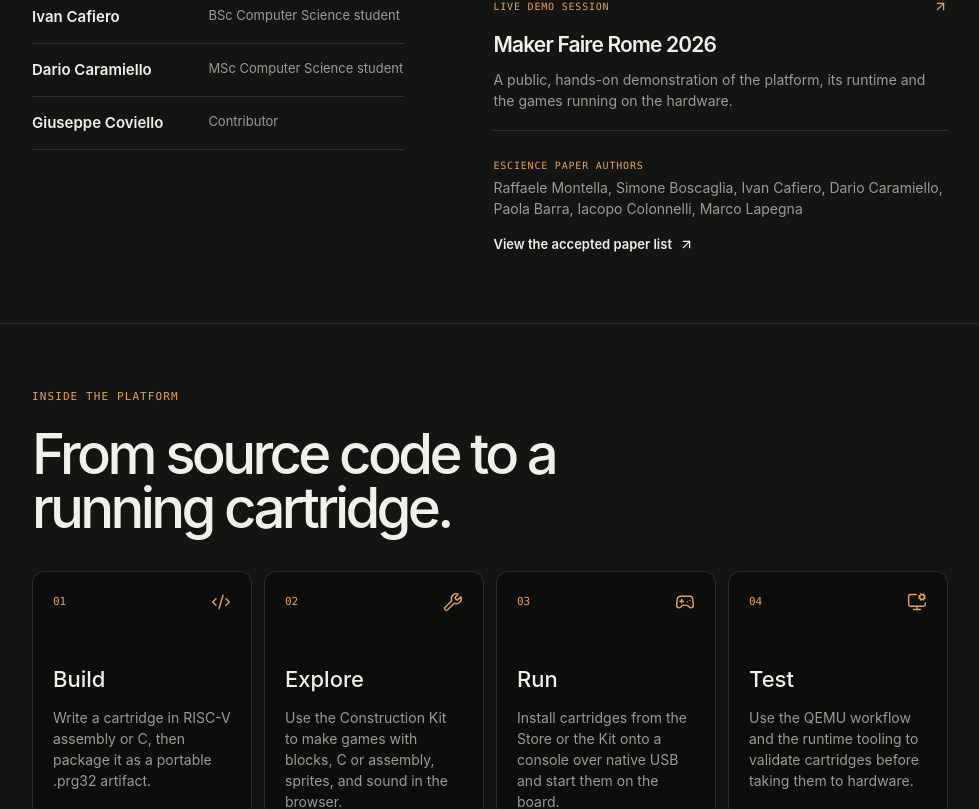
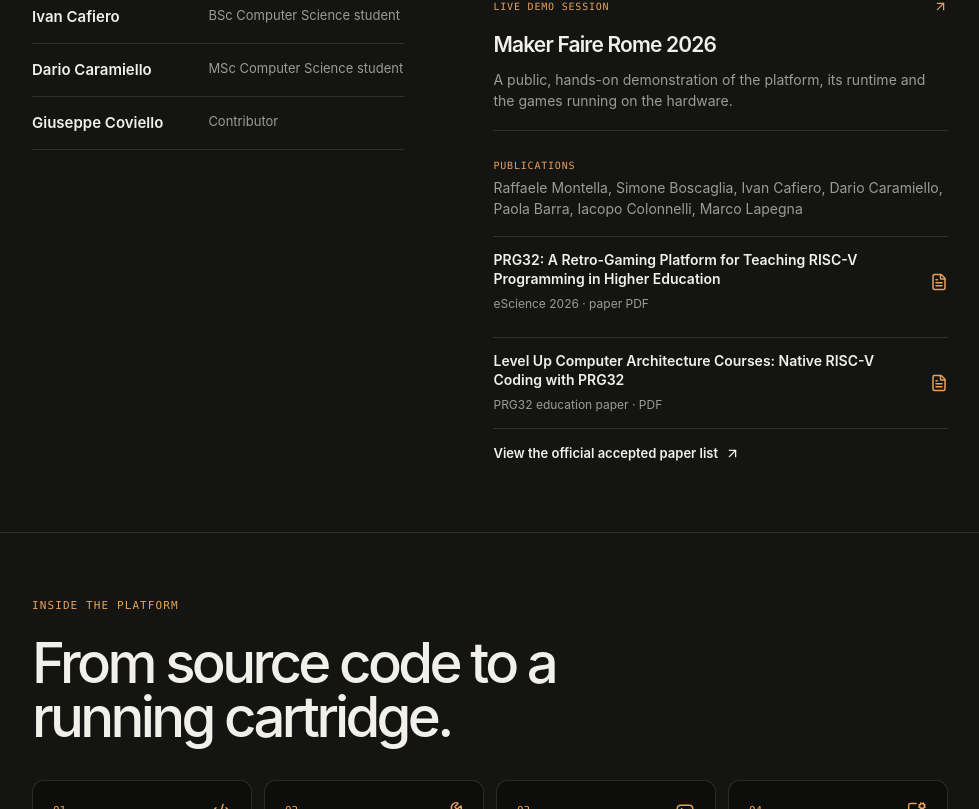
Before and after one commit to dreamwhite/dreamwhite.github.io, a Next.js app: page /projects/prg32 in a window 1280 px wide. Shown: the part 2591-3400 px from the top of the page, without its empty margins (32-1011 px from the left). Built offline with nearby package versions, Linux system fonts and the light colour scheme.

Commit message:
feat(prg32): publish research papers

```diff
--- a/src/components/prg32-project-page.tsx
+++ b/src/components/prg32-project-page.tsx
@@ -1,6 +1,6 @@
 import Image from 'next/image';
 import Link from 'next/link';
-import { ArrowLeft, ArrowUpRight, Code2, Gamepad2, MonitorCog, Store, Wrench } from 'lucide-react';
+import { ArrowLeft, ArrowUpRight, Code2, FileText, Gamepad2, MonitorCog, Store, Wrench } from 'lucide-react';
 import type { Project } from '../content/projects';
 import { prg32Media } from '../content/project-media';
 import { ProjectCaseStudyLayout } from '../components/project-case-study-layout';
@@ -144,7 +144,21 @@ export function Prg32ProjectPage({ project }: { project: Project }) {
                   <p>{appearance.text}</p>
                 </div>
               ))}
-              <div className="prg32-publication"><span>eScience paper authors</span><p>{publicationAuthors}</p><Link className="text-link" href="https://www.escience-conference.org/2026/papers" target="_blank" rel="noreferrer">View the accepted paper list <ArrowUpRight size={15} /></Link></div>
+              <div className="prg32-publication">
+                <span>Publications</span>
+                <p>{publicationAuthors}</p>
+                <div className="prg32-publication-list">
+                  <a className="prg32-publication-link" href="/documents/prg32-escience-2026.pdf" target="_blank" rel="noreferrer">
+                    <span><strong>PRG32: A Retro-Gaming Platform for Teaching RISC-V Programming in Higher Education</strong><small>eScience 2026 · paper PDF</small></span>
+                    <FileText size={18} />
+                  </a>
+                  <a className="prg32-publication-link" href="/documents/prg32-level-up-computer-architecture.pdf" target="_blank" rel="noreferrer">
+                    <span><strong>Level Up Computer Architecture Courses: Native RISC-V Coding with PRG32</strong><small>PRG32 education paper · PDF</small></span>
+                    <FileText size={18} />
+                  </a>
+                </div>
+                <Link className="text-link" href="https://www.escience-conference.org/2026/papers" target="_blank" rel="noreferrer">View the official accepted paper list <ArrowUpRight size={15} /></Link>
+              </div>
             </div>
           </div>
       </CaseStudySection>
--- a/src/styles/project-pages.css
+++ b/src/styles/project-pages.css
@@ -125,6 +125,14 @@
 .prg32-appearance h3 { margin: 14px 0 7px; font-size: 21px; font-weight: 600; letter-spacing: -0.04em; }
 .prg32-appearance p, .prg32-publication p { max-width: 650px; margin: 0; color: var(--muted); font-size: 14px; line-height: 1.55; }
 .prg32-publication { padding-top: 20px; }
+.prg32-publication-list { display: grid; gap: 10px; margin-top: 16px; }
+.prg32-publication-link { display: flex; align-items: center; justify-content: space-between; gap: 20px; padding: 14px 0; border-top: 1px solid var(--line); color: var(--text); text-decoration: none; transition: color 180ms ease; }
+.prg32-publication-link:last-child { border-bottom: 1px solid var(--line); }
+.prg32-publication-link:hover { color: var(--accent); }
+.prg32-publication-link > span { display: grid; gap: 5px; }
+.prg32-publication-link strong { max-width: 520px; font-size: 14px; font-weight: 600; line-height: 1.35; }
+.prg32-publication-link small { color: var(--muted); font-size: 12px; }
+.prg32-publication-link > svg { flex: 0 0 auto; color: var(--accent); }
 .prg32-publication .text-link { margin-top: 14px; color: var(--text); font-size: 13px; }
 .prg32-workflow-grid { display: grid; grid-template-columns: repeat(4, 1fr); gap: 12px; margin-top: 36px; }
 .prg32-workflow-card { min-height: 220px; padding: 20px; border: 1px solid var(--line); border-radius: 12px; background: var(--bg); }
```
Also changed, not shown: 2 other files (tests, documents, lock files or other folders).
